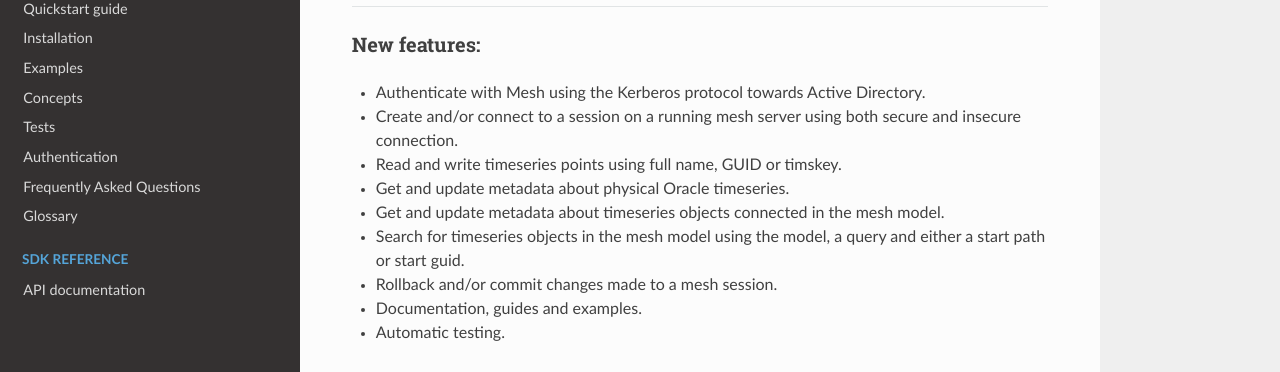
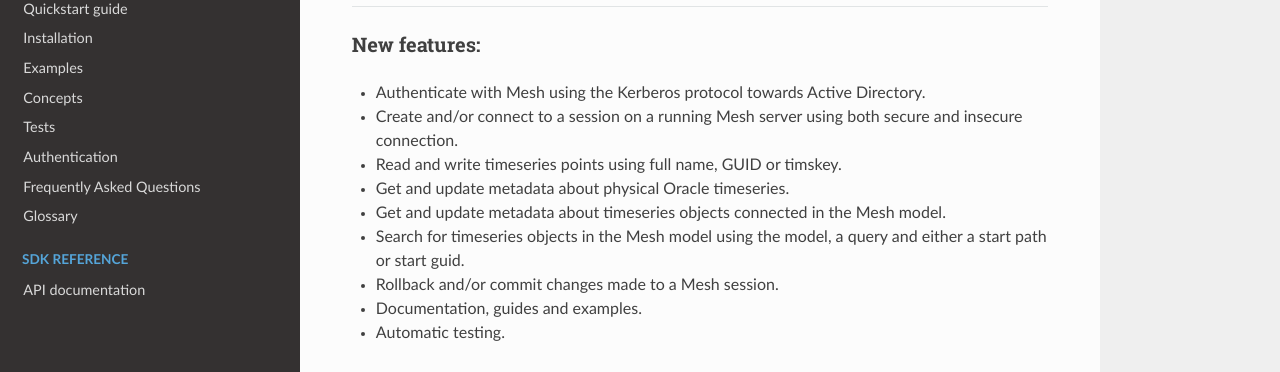
Before and after one commit to Volue-Public/energy-mesh-python, a Sphinx documentation site: the page built from docs/source/news.rst, in a window 1280 px wide and 1299 px high. Shown: the part 210-582 px from the top of the window. Built offline with Sphinx 7.4.7 and the Read the Docs theme 2.0.0, drawn with Linux system fonts in a browser that asks for light colours.

```diff
--- a/docs/source/news.rst
+++ b/docs/source/news.rst
@@ -11,12 +11,12 @@ New features:
 ~~~~~~~~~~~~~~~~~~
 
 - Authenticate with Mesh using the Kerberos protocol towards Active Directory.
-- Create and/or connect to a session on a running mesh server using both secure and insecure connection.
+- Create and/or connect to a session on a running Mesh server using both secure and insecure connection.
 - Read and write timeseries points using full name, GUID or timskey.
 - Get and update metadata about physical Oracle timeseries.
-- Get and update metadata about timeseries objects connected in the mesh model.
-- Search for timeseries objects in the mesh model using the model, a query and either a start path or start guid.
-- Rollback and/or commit changes made to a mesh session.
+- Get and update metadata about timeseries objects connected in the Mesh model.
+- Search for timeseries objects in the Mesh model using the model, a query and either a start path or start guid.
+- Rollback and/or commit changes made to a Mesh session.
 - Documentation, guides and examples.
 - Automatic testing.
 
```
